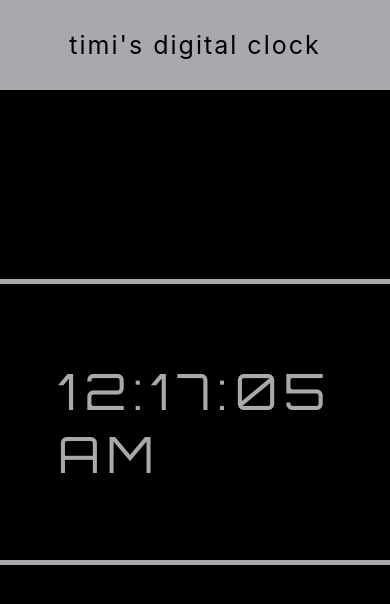
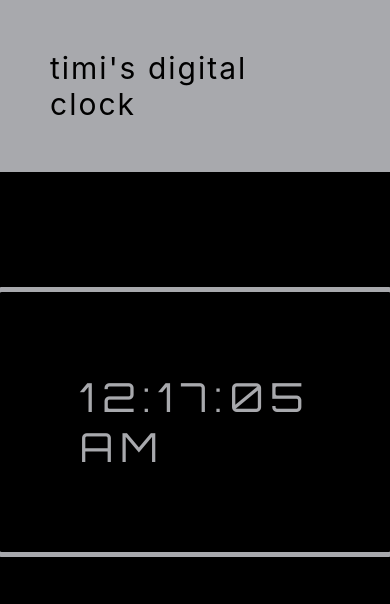
Before and after one commit to timiomotola/digital-clock, a plain HTML site: page index.html in a window 390 px wide. Shown: the top 604 px of the page. Drawn offline with Linux system fonts and the light colour scheme.

Commit message:
updates the css file

```diff
--- a/styles.css
+++ b/styles.css
@@ -38,13 +38,13 @@ body{
 @media (max-width: 767px){
 
     .timiNav{
-        padding: 30px;
-        font-size: 25px;
+        padding: 50px;
+        font-size: 30px;
     }
 
     .clock{
-        padding: 75px;
-        font-size: 50px;
+        padding: 80px;
+        font-size: 40px;
         letter-spacing: 7px;
     }
 }
```
